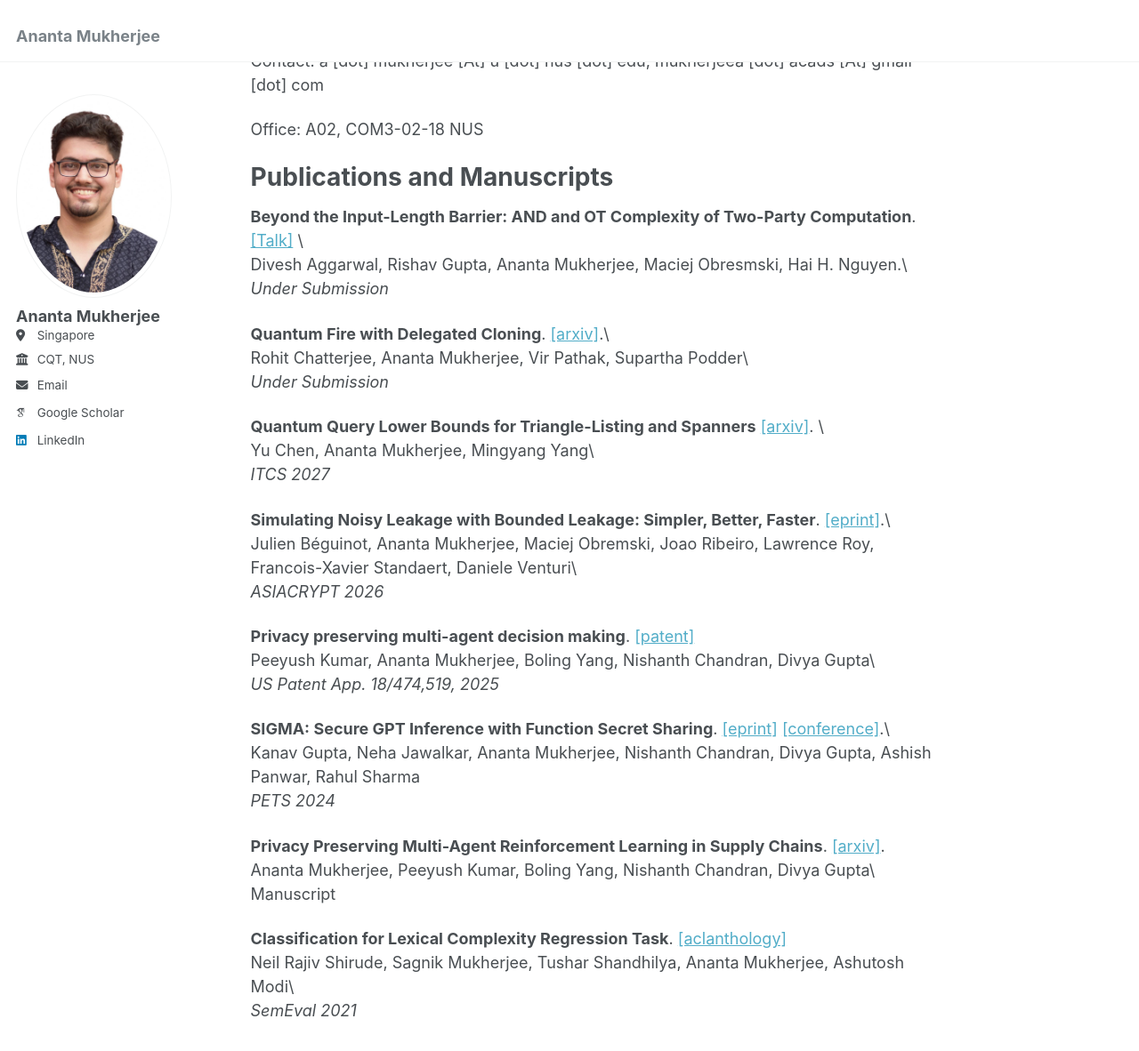
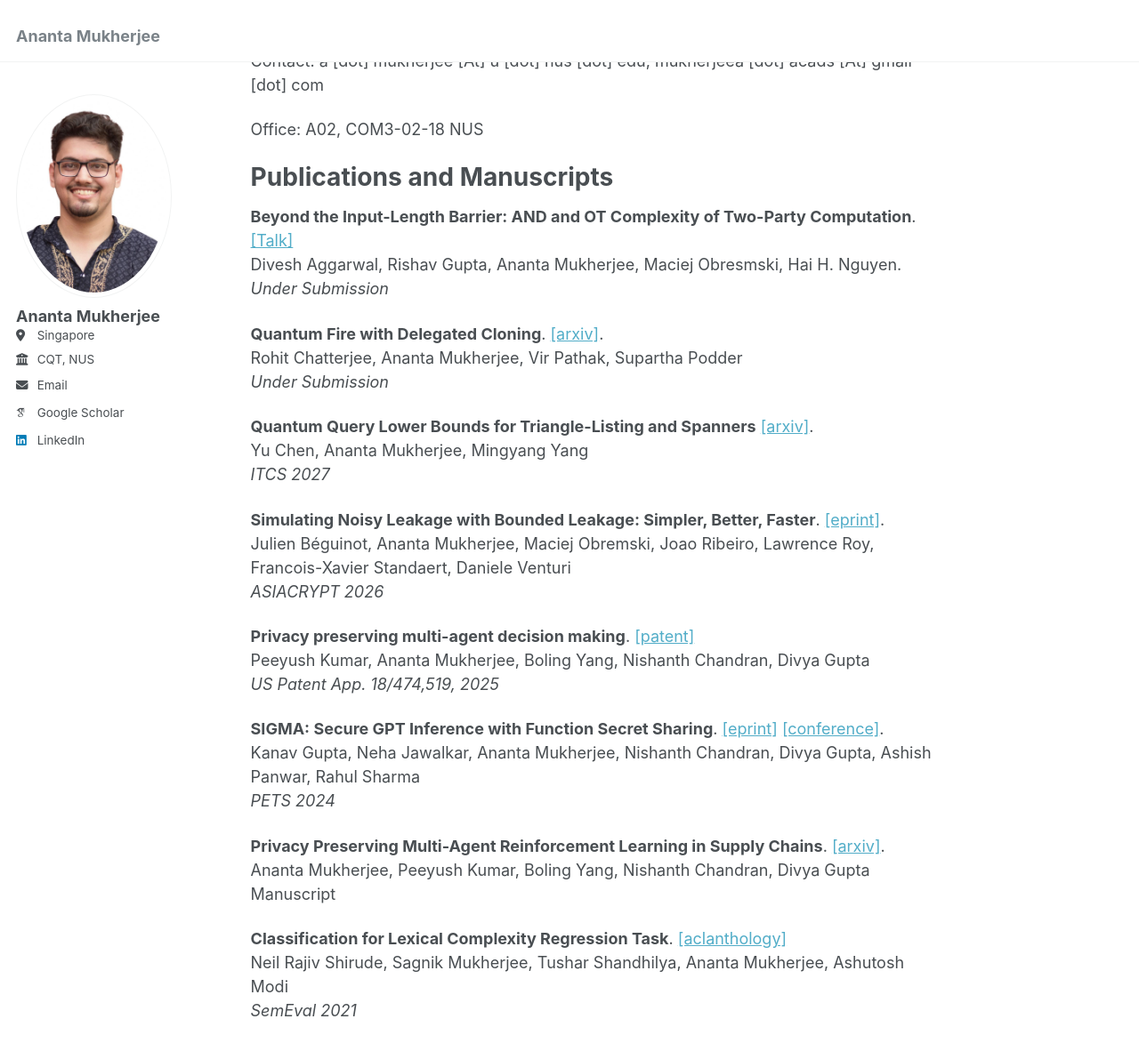
Before and after one commit to mananta/mananta.github.io, a Jekyll site: the page built from _pages/about.md, in a window 1280 px wide and 1400 px high, scrolled down 484 px. Shown: the top 1182 px of the window at 89% size. Built offline with Jekyll 4.4.1, drawn with Linux system fonts in a browser that asks for light colours; some web fonts are replaced.

Commit message:
updating homepage

```diff
--- a/_pages/about.md
+++ b/_pages/about.md
@@ -26,36 +26,36 @@ Publications and Manuscripts
 
 **Beyond the Input-Length Barrier: AND and OT
 Complexity of Two-Party Computation**.
-[[Talk]](https://www.youtube.com/playlist?list=PLeH9pRzc0vhc) \
-Divesh Aggarwal, Rishav Gupta, Ananta Mukherjee, Maciej Obresmski, Hai H. Nguyen.\
+[[Talk]](https://www.youtube.com/playlist?list=PLeH9pRzc0vhc)<br />
+Divesh Aggarwal, Rishav Gupta, Ananta Mukherjee, Maciej Obresmski, Hai H. Nguyen.<br />
 *Under Submission*
 
-**Quantum Fire with Delegated Cloning**. [[arxiv]](https://arxiv.org/abs/2609.37091).\
-Rohit Chatterjee, Ananta Mukherjee, Vir Pathak, Supartha Podder\
+**Quantum Fire with Delegated Cloning**. [[arxiv]](https://arxiv.org/abs/2609.37091).<br />
+Rohit Chatterjee, Ananta Mukherjee, Vir Pathak, Supartha Podder<br />
 *Under Submission*
 
-**Quantum Query Lower Bounds for Triangle-Listing and Spanners** [[arxiv]](https://arxiv.org/abs/2609.37091). \
-Yu Chen, Ananta Mukherjee, Mingyang Yang\
+**Quantum Query Lower Bounds for Triangle-Listing and Spanners** [[arxiv]](https://arxiv.org/abs/2609.37091).<br />
+Yu Chen, Ananta Mukherjee, Mingyang Yang<br />
 *ITCS 2027*
 
-**Simulating Noisy Leakage with Bounded Leakage: Simpler, Better, Faster**. [[eprint]](https://eprint.iacr.org/2026/357).\
-Julien Béguinot, Ananta Mukherjee, Maciej Obremski, Joao Ribeiro, Lawrence Roy, Francois-Xavier Standaert, Daniele Venturi\
+**Simulating Noisy Leakage with Bounded Leakage: Simpler, Better, Faster**. [[eprint]](https://eprint.iacr.org/2026/357).<br />
+Julien Béguinot, Ananta Mukherjee, Maciej Obremski, Joao Ribeiro, Lawrence Roy, Francois-Xavier Standaert, Daniele Venturi<br />
 *ASIACRYPT 2026*
 
-**Privacy preserving multi-agent decision making**. [[patent]](https://patents.google.com/patent/US20250037072A1/en)\
-Peeyush Kumar, Ananta Mukherjee, Boling Yang, Nishanth Chandran, Divya Gupta\
+**Privacy preserving multi-agent decision making**. [[patent]](https://patents.google.com/patent/US20250037072A1/en)<br />
+Peeyush Kumar, Ananta Mukherjee, Boling Yang, Nishanth Chandran, Divya Gupta<br />
 *US Patent App. 18/474,519, 2025*
 
-**SIGMA: Secure GPT Inference with Function Secret Sharing**. [[eprint]](https://eprint.iacr.org/2023/1269) [[conference]](https://petsymposium.org/popets/2024/popets-2024-0107.php).\
-Kanav Gupta, Neha Jawalkar, Ananta Mukherjee, Nishanth Chandran, Divya Gupta, Ashish Panwar, Rahul Sharma\
+**SIGMA: Secure GPT Inference with Function Secret Sharing**. [[eprint]](https://eprint.iacr.org/2023/1269) [[conference]](https://petsymposium.org/popets/2024/popets-2024-0107.php).<br />
+Kanav Gupta, Neha Jawalkar, Ananta Mukherjee, Nishanth Chandran, Divya Gupta, Ashish Panwar, Rahul Sharma<br />
 *PETS 2024*
 
-**Privacy Preserving Multi-Agent Reinforcement Learning in Supply Chains**. [[arxiv]](https://arxiv.org/abs/2312.05686).\
-Ananta Mukherjee, Peeyush Kumar, Boling Yang, Nishanth Chandran, Divya Gupta\
+**Privacy Preserving Multi-Agent Reinforcement Learning in Supply Chains**. [[arxiv]](https://arxiv.org/abs/2312.05686).<br />
+Ananta Mukherjee, Peeyush Kumar, Boling Yang, Nishanth Chandran, Divya Gupta<br />
 Manuscript
 
-**Classification for Lexical Complexity Regression Task**. [[aclanthology]](https://aclanthology.org/2021.semeval-1.66/)\
-Neil Rajiv Shirude, Sagnik Mukherjee, Tushar Shandhilya, Ananta Mukherjee, Ashutosh Modi\
+**Classification for Lexical Complexity Regression Task**. [[aclanthology]](https://aclanthology.org/2021.semeval-1.66/)<br />
+Neil Rajiv Shirude, Sagnik Mukherjee, Tushar Shandhilya, Ananta Mukherjee, Ashutosh Modi<br />
 *SemEval 2021*
 
 <!-- Talks
```
